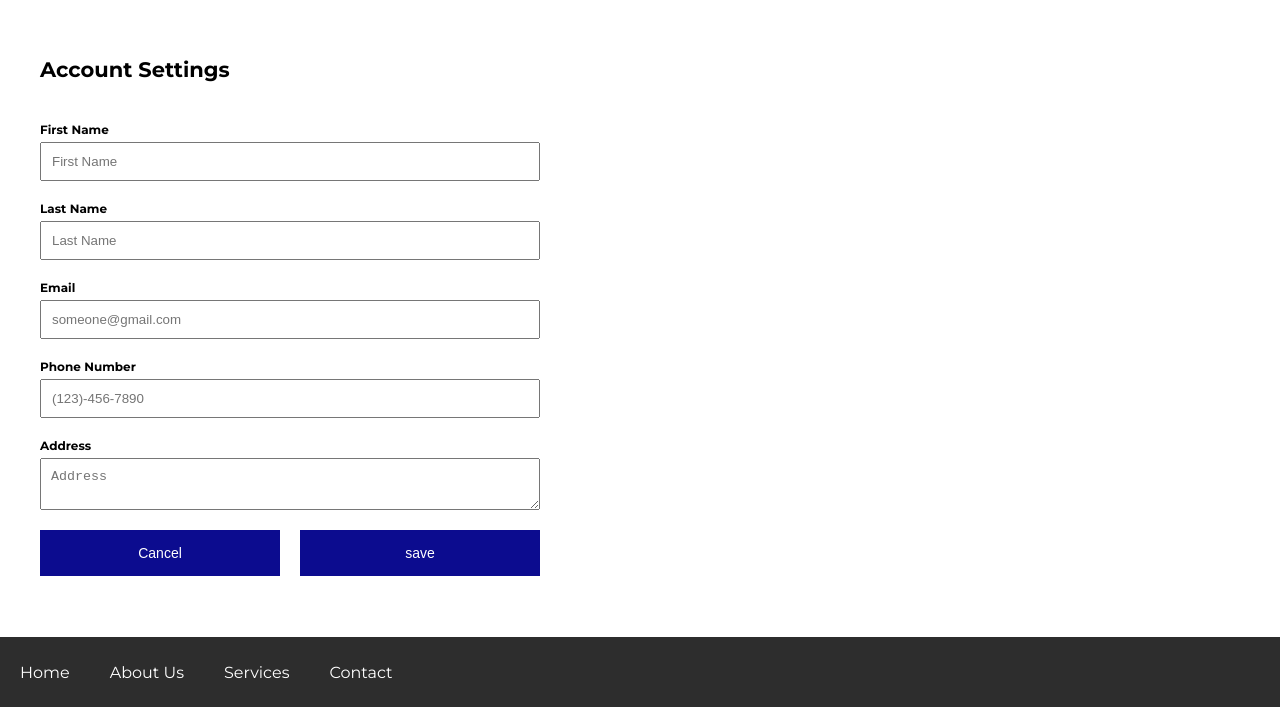
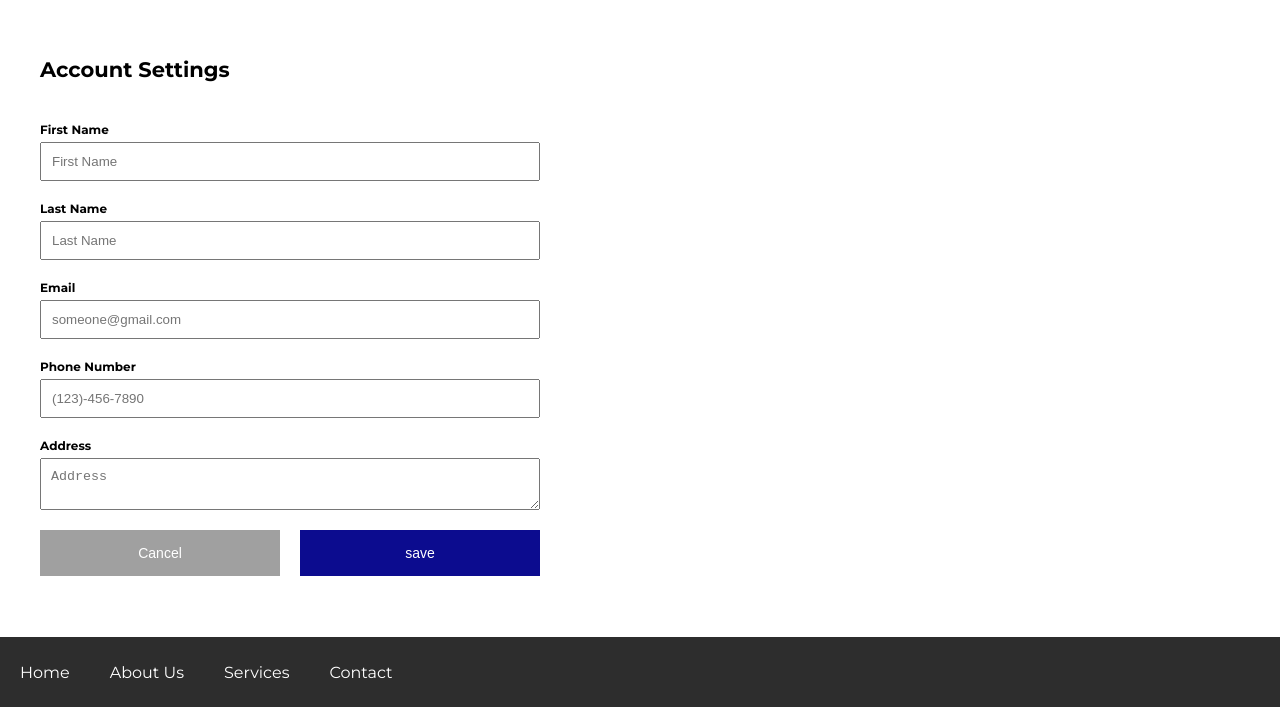
Before and after one commit to abdellah240/services-manager, a plain HTML site: page ClientAccountPage.html in a window 1280 px wide. Shown: the part 93-800 px from the top of the page. Drawn offline with Linux system fonts and the light colour scheme.

Commit message:
add button modifier for secondary buttons

```diff
--- a/ClientAccountPage.html
+++ b/ClientAccountPage.html
@@ -142,7 +142,7 @@
             </div>
           </div>
           <div class="account__button-container">
-            <button class="button">Cancel</button>
+            <button class="button button--secondary">Cancel</button>
             <button class="button">save</button>
           </div>
         </form>
--- a/styles/button.css
+++ b/styles/button.css
@@ -12,3 +12,13 @@
 .button:hover {
   background-color: rgb(23, 23, 192);
 }
+
+
+.button--secondary {
+  background-color: rgb(160, 160, 160);
+}
+
+
+.button--secondary:hover {
+  background-color: rgb(179, 179, 179);
+}
```
